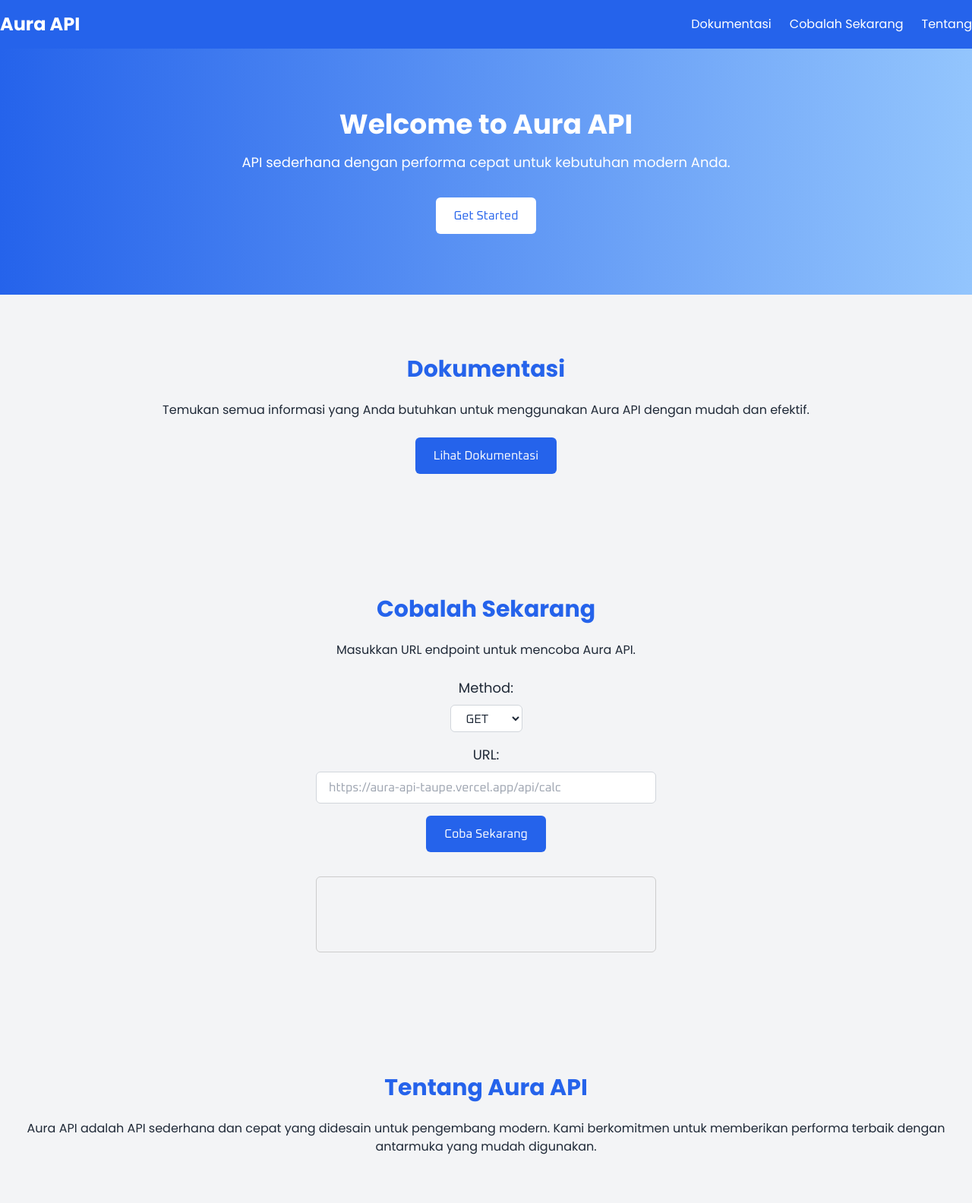
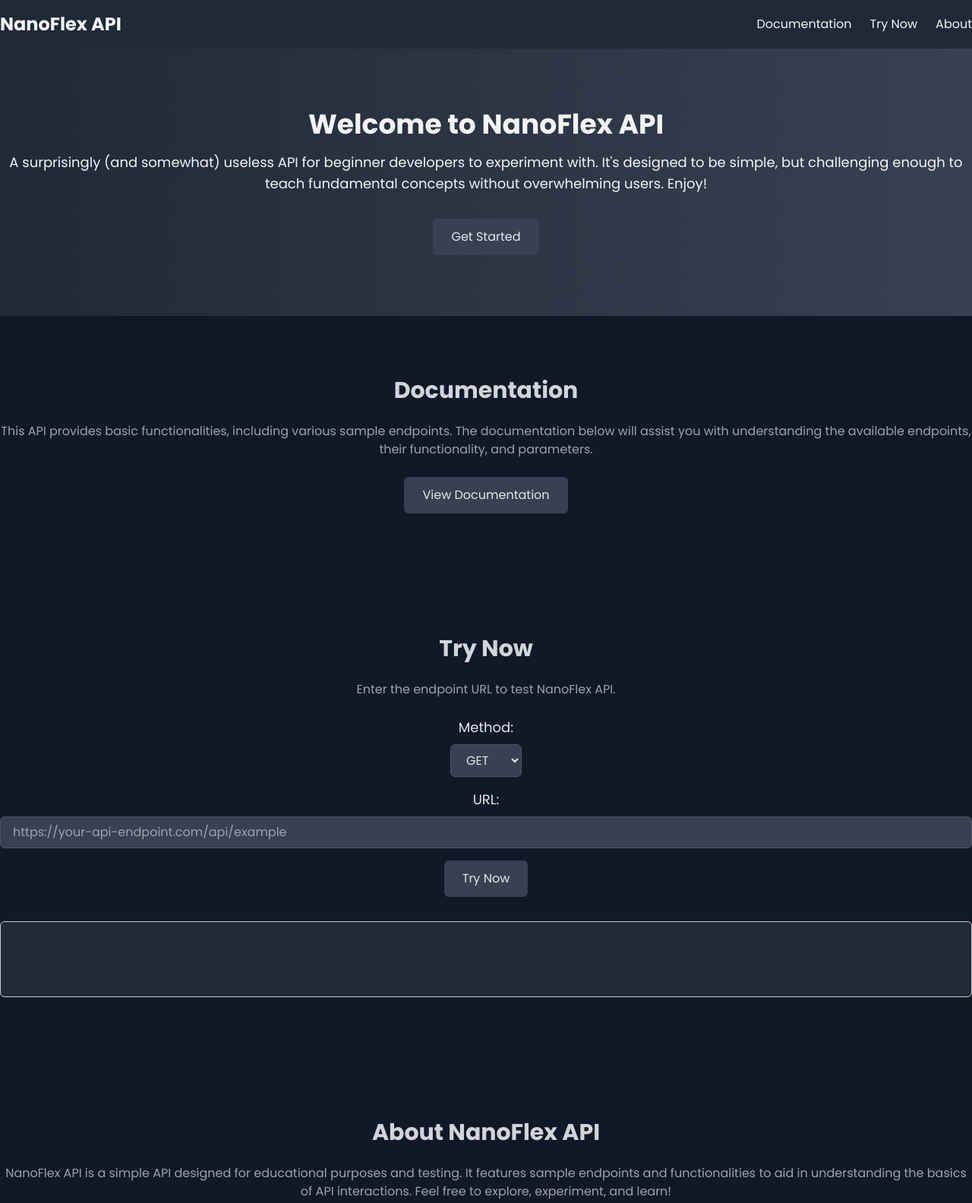
Before and after one commit to Syaamilmaulana256/nanoflex-api, a website: page index.html in a window 1280 px wide. Shown: the top 1584 px of the page at 76% size. Drawn offline with nearby package versions, Linux system fonts and the light colour scheme; some packages are replaced by stand-ins of ours; a script that the page names is missing.

Commit message:
Update index.html

```diff
--- a/index.html
+++ b/index.html
@@ -3,97 +3,84 @@
 <head>
     <meta charset="UTF-8">
     <meta name="viewport" content="width=device-width, initial-scale=1.0">
-    <title>Aura API</title>
+    <title>NanoFlex API</title>
     <link rel="icon" type="image/x-icon" href="./src/favicons/favicon.jpeg">
     <link href="https://fonts.googleapis.com/css2?family=Oxanium:wght@400;600&family=Poppins:wght@400;700&display=swap" rel="stylesheet">
     <link href="https://fonts.googleapis.com/icon?family=Material+Icons" rel="stylesheet">
     <script src="https://cdn.tailwindcss.com"></script>
+    <link rel="stylesheet" href="https://cdnjs.cloudflare.com/ajax/libs/animate.css/4.1.1/animate.min.css" />
     <link rel="stylesheet" href="./src/styles/index.css">
 </head>
-    <script>
-  window.va = window.va || function () { (window.vaq = window.vaq || []).push(arguments); };
-</script>
-<script defer src="/_vercel/insights/script.js"></script>
-    <script>
-  window.si = window.si || function () { (window.siq = window.siq || []).push(arguments); };
-</script>
-<script defer src="/_vercel/speed-insights/script.js"></script>
-<body class="bg-gray-100 text-gray-800">
+<body class="bg-gray-900 text-gray-400">
 
-    <!-- Navbar -->
-    <nav class="bg-blue-600 text-white py-4 sticky top-0 z-50">
+    <nav class="bg-gray-800 text-gray-100 py-4 sticky top-0 z-50">
         <div class="container mx-auto flex justify-between items-center">
-            <div class="text-2xl font-bold">Aura API</div>
+            <div class="text-2xl font-bold">NanoFlex API</div>
             <ul class="flex space-x-6">
-                <li><a href="#documentation" class="hover:text-blue-300">Dokumentasi</a></li>
-                <li><a href="#try-now" class="hover:text-blue-300">Cobalah Sekarang</a></li>
-                <li><a href="#about" class="hover:text-blue-300">Tentang</a></li>
+                <li><a href="#documentation" class="hover:text-gray-300 transition duration-300 ease-in-out">Documentation</a></li>
+                <li><a href="#try-now" class="hover:text-gray-300 transition duration-300 ease-in-out">Try Now</a></li>
+                <li><a href="#about" class="hover:text-gray-300 transition duration-300 ease-in-out">About</a></li>
             </ul>
         </div>
     </nav>
 
-    <!-- Header -->
-    <header class="text-center py-20 bg-gradient-to-r from-blue-600 to-blue-300 text-white">
-        <h1 class="text-4xl font-bold mb-4">Welcome to Aura API</h1>
-        <p class="text-lg mb-8">API sederhana dengan performa cepat untuk kebutuhan modern Anda.</p>
-        <button id="cta-btn" class="oxanium-font bg-white text-blue-600 py-3 px-6 rounded-md hover:bg-gray-200">Get Started</button>
+    <header class="text-center py-20 bg-gradient-to-r from-gray-800 to-gray-700 text-gray-100 animate__animated animate__fadeIn">
+        <h1 class="text-4xl font-bold mb-4">Welcome to NanoFlex API</h1>
+        <p class="text-lg mb-8">A surprisingly (and somewhat) useless API for beginner developers to experiment with.  It's designed to be simple, but challenging enough to teach fundamental concepts without overwhelming users. Enjoy!</p>
+        <button id="cta-btn" class="bg-gray-700 text-gray-200 py-3 px-6 rounded-md hover:bg-gray-600 transition duration-300 ease-in-out">Get Started</button>
     </header>
 
-    <!-- Dokumentasi Section -->
     <section id="documentation" class="py-20 text-center">
-        <h2 class="text-3xl font-bold text-blue-600 mb-6">Dokumentasi</h2>
-        <p class="mb-6">Temukan semua informasi yang Anda butuhkan untuk menggunakan Aura API dengan mudah dan efektif.</p>
-        <button class="oxanium-font bg-blue-600 text-white py-3 px-6 rounded-md hover:bg-blue-500">Lihat Dokumentasi</button>
+        <h2 class="text-3xl font-bold text-gray-300 mb-6">Documentation</h2>
+        <p class="mb-6 text-gray-400">
+           This API provides basic functionalities, including various sample endpoints.  The documentation below will assist you with understanding the available endpoints, their functionality, and parameters.
+        </p>
+        <button class="bg-gray-700 text-gray-200 py-3 px-6 rounded-md hover:bg-gray-600 transition duration-300 ease-in-out">View Documentation</button>
     </section>
 
-    <!-- Cobalah Sekarang Section -->
     <section id="try-now" class="py-20 text-center">
-        <h2 class="text-3xl font-bold text-blue-600 mb-6">Cobalah Sekarang</h2>
-        <p class="mb-6">Masukkan URL endpoint untuk mencoba Aura API.</p>
+        <h2 class="text-3xl font-bold text-gray-300 mb-6">Try Now</h2>
+        <p class="mb-6 text-gray-400">Enter the endpoint URL to test NanoFlex API.</p>
 
-        <!-- Dropdown Method -->
         <div class="mb-4">
-            <label for="method" class="block text-lg mb-2">Method:</label>
-            <select id="method" class="oxanium-font bg-white border border-gray-300 rounded-md py-2 px-4">
+            <label for="method" class="block text-lg mb-2 text-gray-200">Method:</label>
+            <select id="method" class="bg-gray-700 text-gray-200 border border-gray-600 rounded-md py-2 px-4 focus:outline-none focus:ring-2 focus:ring-gray-500 focus:border-transparent">
                 <option value="GET">GET</option>
                 <option value="POST">POST</option>
             </select>
         </div>
 
-        <!-- Kontainer untuk URL -->
         <div class="mb-4">
-            <label for="url" class="block text-lg mb-2">URL:</label>
-            <input type="url" id="url" placeholder="https://aura-api-taupe.vercel.app/api/calc" required
-                   class="oxanium-font bg-white border border-gray-300 rounded-md py-2 px-4 w-1/2 max-w-md focus:outline-none focus:ring-2 focus:ring-blue-600 focus:border-transparent">
-            <p id="urlError" class="text-red-600 text-sm mt-2 hidden">URL tidak valid atau kosong.</p>
+            <label for="url" class="block text-lg mb-2 text-gray-200">URL:</label>
+            <input type="url" id="url" placeholder="https://your-api-endpoint.com/api/example" required
+                   class="bg-gray-700 text-gray-200 border border-gray-600 rounded-md py-2 px-4 w-full focus:outline-none focus:ring-2 focus:ring-gray-500 focus:border-transparent">
+            <p id="urlError" class="text-red-500 text-sm mt-2 hidden">Invalid or empty URL.</p>
         </div>
 
-        <!-- Kontainer untuk POST Body -->
         <div id="postBodyContainer" class="mb-4 hidden">
-            <label for="postBody" class="block text-lg mb-2">Body untuk POST:</label>
+            <label for="postBody" class="block text-lg mb-2 text-gray-200">POST Body:</label>
             <textarea id="postBody" rows="4"
-                      class="oxanium-font bg-white border border-gray-300 rounded-md py-2 px-4 w-1/2 max-w-md focus:outline-none focus:ring-2 focus:ring-blue-600 focus:border-transparent"></textarea>
+                      class="bg-gray-700 text-gray-200 border border-gray-600 rounded-md py-2 px-4 w-full focus:outline-none focus:ring-2 focus:ring-gray-500 focus:border-transparent"></textarea>
         </div>
 
-        <!-- Button Coba Sekarang -->
-        <button id="sendRequest" class="oxanium-font bg-blue-600 text-white py-3 px-6 rounded-md hover:bg-blue-500" disabled>Coba Sekarang</button>
+        <button id="sendRequest" class="bg-gray-700 text-gray-200 py-3 px-6 rounded-md hover:bg-gray-600 transition duration-300 ease-in-out disabled">Try Now</button>
 
-        <!-- Kontainer untuk Hasil -->
-        <div class="result mt-8 p-4 border rounded-md w-1/2 max-w-md mx-auto"></div>
+        <div class="result mt-8 p-4 border rounded-md bg-gray-800 text-gray-400"></div>
     </section>
 
-    <!-- Tentang Section -->
     <section id="about" class="py-20 text-center">
-        <h2 class="text-3xl font-bold text-blue-600 mb-6">Tentang Aura API</h2>
-        <p>Aura API adalah API sederhana dan cepat yang didesain untuk pengembang modern. Kami berkomitmen untuk memberikan performa terbaik dengan antarmuka yang mudah digunakan.</p>
+        <h2 class="text-3xl font-bold text-gray-300 mb-6">About NanoFlex API</h2>
+        <p class="text-gray-400">
+            NanoFlex API is a simple API designed for educational purposes and testing.  It features sample endpoints and functionalities to aid in understanding the basics of API interactions. Feel free to explore, experiment, and learn!
+        </p>
     </section>
 
-    <!-- Footer -->
-    <footer class="bg-blue-600 text-white py-4">
-        <p>Project ini adalah open-source. <a href="https://github.com/Syaamilmaulana256/aura-api" class="underline">Lihat di GitHub</a></p>
+
+    <footer class="bg-gray-800 text-gray-400 py-4 text-center">
+        <p>© 2023 NanoFlex API. All rights reserved.  This project is an example for educational purposes.  </p>
     </footer>
 
-    <script src="https://cdn.jsdelivr.net/npm/sweetalert2@11"></script>
+
     <script src="./src/scripts/index.js"></script>
 </body>
 </html>
```
